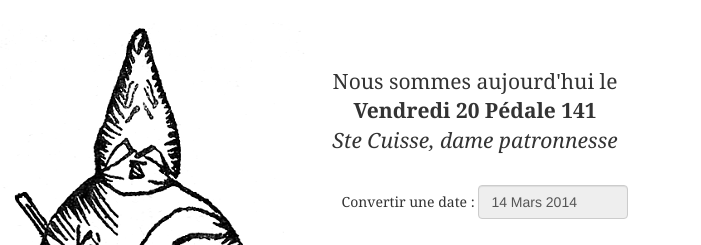
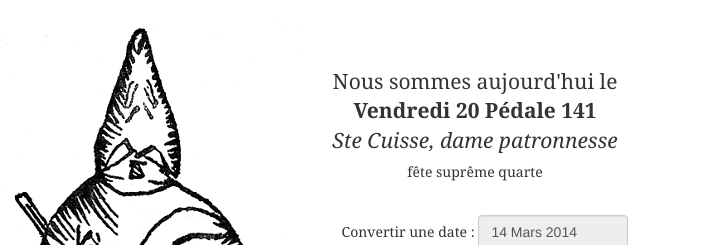
Before and after one commit to mmai/pataphysical-date, a plain HTML site: page index.html in a window 1280 px wide. Shown: the part 57-302 px from the top of the page, without its empty margins (0-701 px from the left). Drawn offline with Linux system fonts and the light colour scheme.

Commit message:
importance of the day

```diff
--- a/index.html
+++ b/index.html
@@ -50,8 +50,9 @@
                 html += "Le " + $('.datepicker').get(0).value + " est en réalité le";
             }
 
-            html += "<br><strong><span class='patadate'>" + pDate.toString() + "</span></strong><br>";
-            html += "<em><span class='saint'>" + pDate.getSaintOfDay() + "</span></em>";
+            html += "<br><strong><span class='patadate'>" + pDate.toString() + "</span></strong>";
+            html += "<br><em><span class='saint'>" + pDate.getSaintOfDay() + "</span></em>";
+            html += "<br><span class='importance'>" + pDate.getDayImportance() + "</span>";
             document.querySelector('.aujourdhui').innerHTML = html;
         }
 
--- a/scss/style.scss
+++ b/scss/style.scss
@@ -57,6 +57,14 @@ $left: 300px;
         padding:10px;
         border-radius: $border-radius;
         background-color:white;
+    }
+
+    .saint {
+
+    }
+
+    .importance {
+        font-size: 14px;
     }
 
     .dateconvert {
```
Also changed, not shown: css/style.css.
